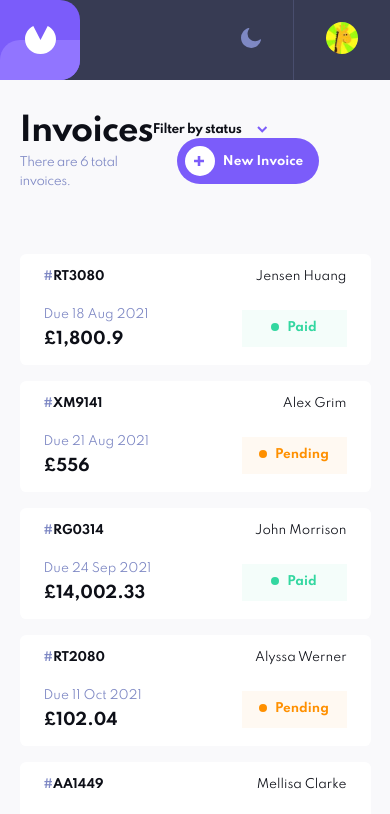
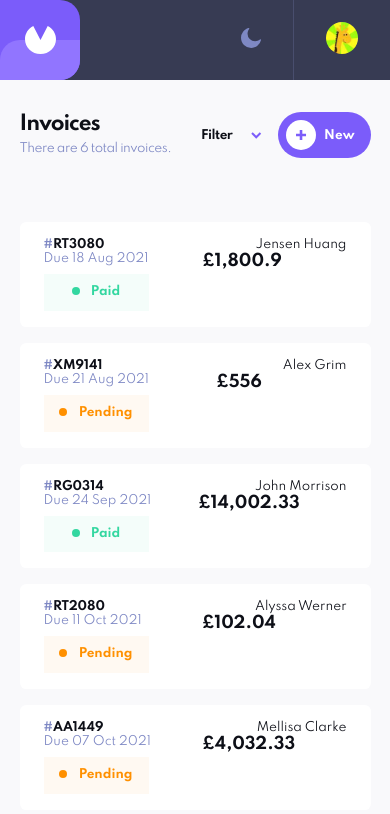
Before and after one commit to DavidBarcenas/angular-invoice, an Angular app: page / in a window 390 px wide. Shown: the top 814 px of the page. Built offline with nearby package versions, Linux system fonts and the light colour scheme.

Commit message:
adjust screen layout screens for media queries

```diff
--- a/angular.json
+++ b/angular.json
@@ -25,7 +25,10 @@
             "aot": true,
             "assets": ["src/favicon.ico", "src/assets"],
             "styles": ["src/styles.scss"],
-            "scripts": []
+            "scripts": [],
+            "stylePreprocessorOptions": {
+              "includePaths": ["src/app/sass"]
+            }
           },
           "configurations": {
             "production": {
--- a/src/app/invoices/components/header/header.component.scss
+++ b/src/app/invoices/components/header/header.component.scss
@@ -1,4 +1,4 @@
-@import "~src/app/sass/mq";
+@import "mq";
 
 .header {
   display: flex;
@@ -6,6 +6,10 @@
   justify-content: space-between;
   margin: 2rem auto 4rem;
   animation: fadeIn 1s ease-in-out;
+
+  @include mq(md) {
+    margin-top: 3.5rem;
+  }
 }
 
 .header-title {
--- a/src/app/invoices/components/invoice-form/invoice-form.component.html
+++ b/src/app/invoices/components/invoice-form/invoice-form.component.html
@@ -85,7 +85,7 @@
       <fieldset class="add-items">
         <h3>ItemList</h3>
 
-        <div class="form-section" *ngIf="false">
+        <div class="form-section" *ngIf="true">
           <div class="form-control">
             <label for="item-name">Item Name</label>
             <input type="text" id="item-name" />
--- a/src/app/invoices/components/invoice-form/invoice-form.component.scss
+++ b/src/app/invoices/components/invoice-form/invoice-form.component.scss
@@ -1,4 +1,4 @@
-@import "~src/app/sass/mq";
+@import "mq";
 
 .invoice-form {
   display: grid;
@@ -7,7 +7,9 @@
   top: 80px;
   left: 0;
   width: 100%;
+  max-width: 40rem;
   height: calc(100vh - 80px);
+  border-radius: 0 2rem 2rem 0;
   background: var(--bg-form);
   z-index: 99;
   animation: slideIn 0.45s cubic-bezier(0.215, 0.61, 0.355, 1);
@@ -58,6 +60,10 @@ fieldset {
   gap: 1.5rem;
   margin-bottom: 2.5rem;
 
+  @include mq(600px) {
+    grid-template-columns: 1fr 1fr 1fr;
+  }
+
   label {
     color: var(--btn-text);
     margin-bottom: 0.5rem;
@@ -96,10 +102,18 @@ fieldset {
 
 .bill-from .form-control:nth-child(3) {
   grid-column: 2 / -1;
+
+  @include mq(600px) {
+    grid-column: 2 / 3;
+  }
 }
 
 .bill-from .form-control:nth-child(4) {
   grid-column: 1 / -1;
+
+  @include mq(600px) {
+    grid-column: 3 / 4;
+  }
 }
 
 .bill-to > * {
@@ -112,6 +126,22 @@ fieldset {
 
 .bill-to .form-control:nth-child(5) {
   grid-column: 2 / -1;
+
+  @include mq(600px) {
+    grid-column: 2 / 3;
+  }
+}
+
+.bill-to .form-control:nth-child(6) {
+  grid-column: 2 / -1;
+
+  @include mq(600px) {
+    grid-column: 3 / 4;
+  }
+}
+
+.bill-date {
+  grid-template-columns: 1fr 1fr;
 }
 
 .bill-date .form-control:nth-child(1) {
@@ -127,8 +157,6 @@ fieldset {
 }
 
 .add-items {
-  margin-bottom: 0.5rem;
-
   h3 {
     color: hsl(225, 14%, 53%);
     margin-bottom: 1.75rem;
@@ -139,16 +167,38 @@ fieldset {
     grid-template-columns: 4rem repeat(4, 1fr) min-content;
     gap: 1.5rem 1rem;
 
+    @include mq(600px) {
+      grid-template-columns: 2.5fr 4.125rem 1.25fr 0.75fr min-content;
+    }
+
     .form-control:nth-child(1) {
       grid-column: 1 / -1;
+
+      @include mq(600px) {
+        grid-column: 1 / span 1;
+      }
+    }
+
+    .form-control:nth-child(2) {
+      @include mq(600px) {
+        grid-column: 2 / span 1;
+      }
     }
 
     .form-control:nth-child(3) {
       grid-column: 2 / span 2;
+
+      @include mq(600px) {
+        grid-column: 3 / span 1;
+      }
     }
 
     .form-control:nth-child(4) {
       grid-column: 4 / span 2;
+
+      @include mq(600px) {
+        grid-column: 4 / span 1;
+      }
 
       input {
         color: hsl(231, 20%, 61%);
@@ -174,11 +224,11 @@ fieldset {
 
 .btn-add-items {
   width: 100%;
-  margin-bottom: 2rem;
+  margin-bottom: 1rem;
 }
 
 .invoice-form-actions {
-  padding: 1rem 0 2rem;
+  padding: 2rem 0;
 
   button {
     padding: 0 1rem;
--- a/src/app/invoices/components/invoice-item/invoice-item.component.html
+++ b/src/app/invoices/components/invoice-item/invoice-item.component.html
@@ -3,19 +3,13 @@
   class="invoice-item theme-animation"
   [ngStyle]="{ 'animation-delay': idx * 0.2 + 's' }"
 >
-  <div class="invoice-wrap">
-    <span class="inovice-id">{{ invoice.id }}</span>
-    <p class="inovice-client">{{ invoice.clientName }}</p>
-  </div>
-  <div class="invoice-wrap">
-    <div>
-      <span class="invoice-date"
-        >Due {{ invoice.createdAt | date: "dd MMM yyyy" }}</span
-      >
-      <p class="invoice-total">£{{ invoice.total | number }}</p>
-    </div>
-    <span class="inovice-status" [ngClass]="'status-' + invoice.status">{{
-      invoice.status
-    }}</span>
-  </div>
+  <span class="inovice-id">{{ invoice.id }}</span>
+  <p class="inovice-client">{{ invoice.clientName }}</p>
+  <span class="invoice-date">
+    Due {{ invoice.createdAt | date: "dd MMM yyyy" }}
+  </span>
+  <p class="invoice-total">£{{ invoice.total | number }}</p>
+  <span class="inovice-status" [ngClass]="'status-' + invoice.status">
+    {{ invoice.status }}
+  </span>
 </li>
--- a/src/app/invoices/components/invoice-item/invoice-item.component.scss
+++ b/src/app/invoices/components/invoice-item/invoice-item.component.scss
@@ -1,4 +1,6 @@
 .invoice-item {
+  display: grid;
+  grid-template-rows: max-content 1fr;
   background: var(--bg-box);
   border-radius: 0.4rem;
   font-size: 0.75rem;
@@ -9,23 +11,19 @@
   animation-fill-mode: forwards;
 }
 
-.invoice-wrap {
-  display: flex;
-  align-items: center;
-  justify-content: space-between;
-
-  &:first-child {
-    margin-bottom: 1.5rem;
-  }
-}
-
 .inovice-id {
+  grid-area: 1 / 1 / 2 / 2;
   font-weight: 700;
 
   &:before {
     content: "#";
     color: hsl(231, 37%, 63%);
   }
+}
+
+.inovice-client {
+  grid-area: 1 / 2 / 2 / 3;
+  text-align: end;
 }
 
 .invoice-date {
--- a/src/app/invoices/pages/invoice/invoice.component.html
+++ b/src/app/invoices/pages/invoice/invoice.component.html
@@ -5,10 +5,16 @@
   </button>
 
   <div class="invoice-status-card flex-between theme-animation">
-    <p>Status</p>
-    <span class="inovice-status" [ngClass]="'status-' + invoice.status">{{
-      invoice.status
-    }}</span>
+    <div class="flex-between">
+      <p>Status</p>
+      <span class="inovice-status" [ngClass]="'status-' + invoice.status">
+        {{ invoice.status }}
+      </span>
+    </div>
+    <div class="invoice-actions top">
+      <button class="btn" (click)="closeModal()">Cancel</button>
+      <button class="btn btn-delete" (click)="handleDelete()">Delete</button>
+    </div>
   </div>
 
   <div class="invoice-wrap theme-animation">
@@ -80,7 +86,7 @@
     </div>
   </div>
 
-  <div class="invoice-actions">
+  <div class="invoice-actions bottom">
     <button class="btn">Edit</button>
     <button class="btn btn-delete" (click)="openModal()">Delete</button>
   </div>
--- a/src/app/invoices/pages/invoice/invoice.component.scss
+++ b/src/app/invoices/pages/invoice/invoice.component.scss
@@ -1,4 +1,4 @@
-@import "~src/app/sass/mq";
+@import "mq";
 
 .go-back {
   margin: 2rem 0;
@@ -26,8 +26,17 @@
 .invoice-status-card {
   margin-bottom: 1rem;
 
+  .flex-between {
+    width: 100%;
+
+    @include mq(sm) {
+      width: auto;
+    }
+  }
+
   p {
     color: var(--btn-text);
+    margin-right: 1rem;
   }
 }
 
@@ -208,6 +217,23 @@
   .btn {
     margin-left: 0.5rem;
   }
+
+  &.top {
+    display: none;
+    padding: 0;
+    margin: 0;
+    width: auto;
+
+    @include mq(sm) {
+      display: inline-flex;
+    }
+  }
+
+  &.bottom {
+    @include mq(sm) {
+      display: none;
+    }
+  }
 }
 
 .modal-invoice-delete {
--- a/src/app/sass/_mq.scss
+++ b/src/app/sass/_mq.scss
@@ -1,11 +1,11 @@
 $breakpoint-xs: 550px;
-$breakpoint-sm: 767px;
-$breakpoint-md: 1023px;
+$breakpoint-sm: 650px;
+$breakpoint-md: 768px;
 $breakpoint-lg: 1360px;
 
 @mixin mq($media) {
   @if $media == xs {
-    @media (max-width: $breakpoint-sm) {
+    @media (min-width: $breakpoint-xs) {
       @content;
     }
   } @else if $media == sm {
@@ -20,5 +20,9 @@ $breakpoint-lg: 1360px;
     @media (min-width: $breakpoint-lg) {
       @content;
     }
+  } @else {
+    @media (min-width: $media) {
+      @content;
+    }
   }
 }
```
